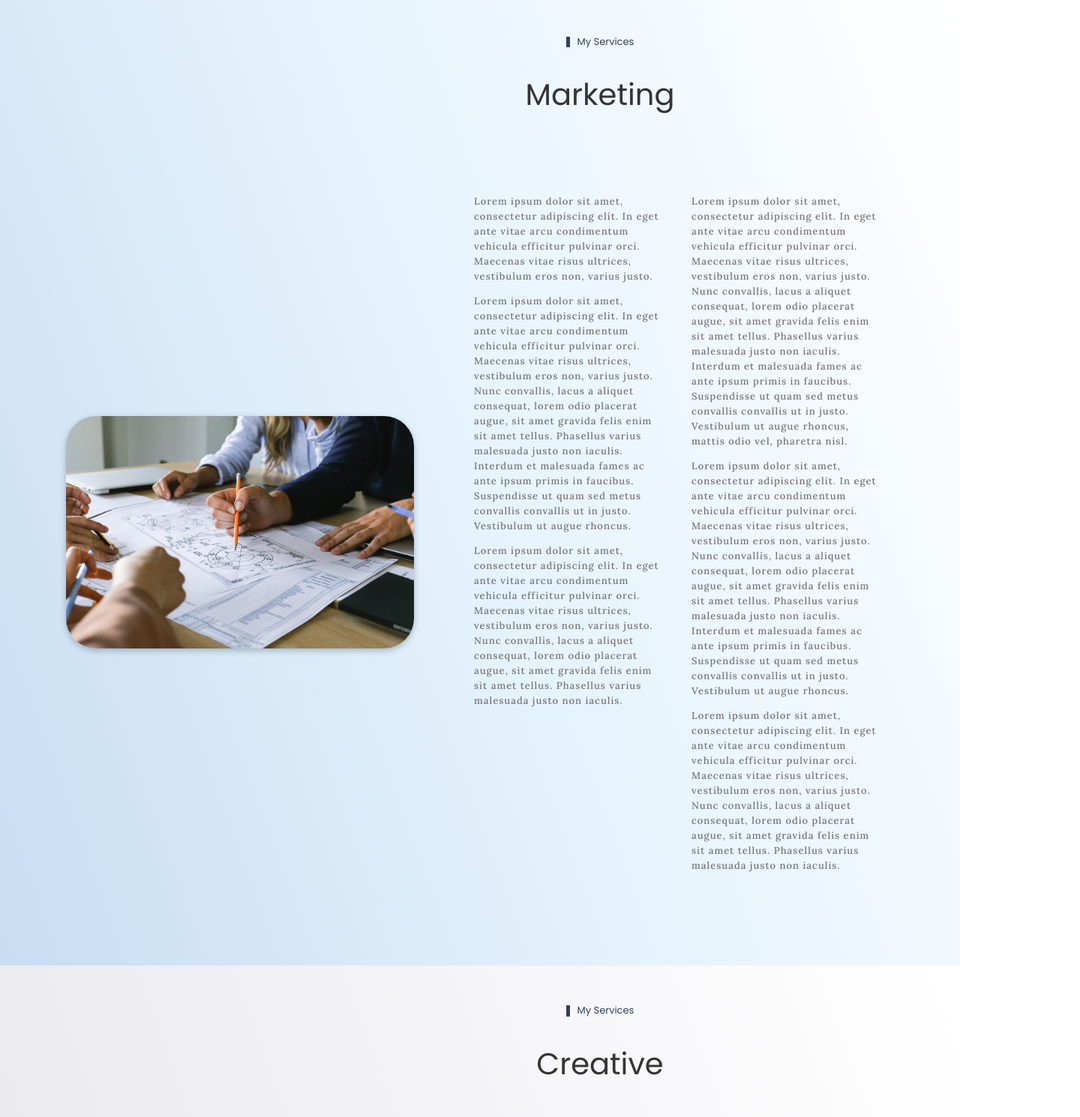
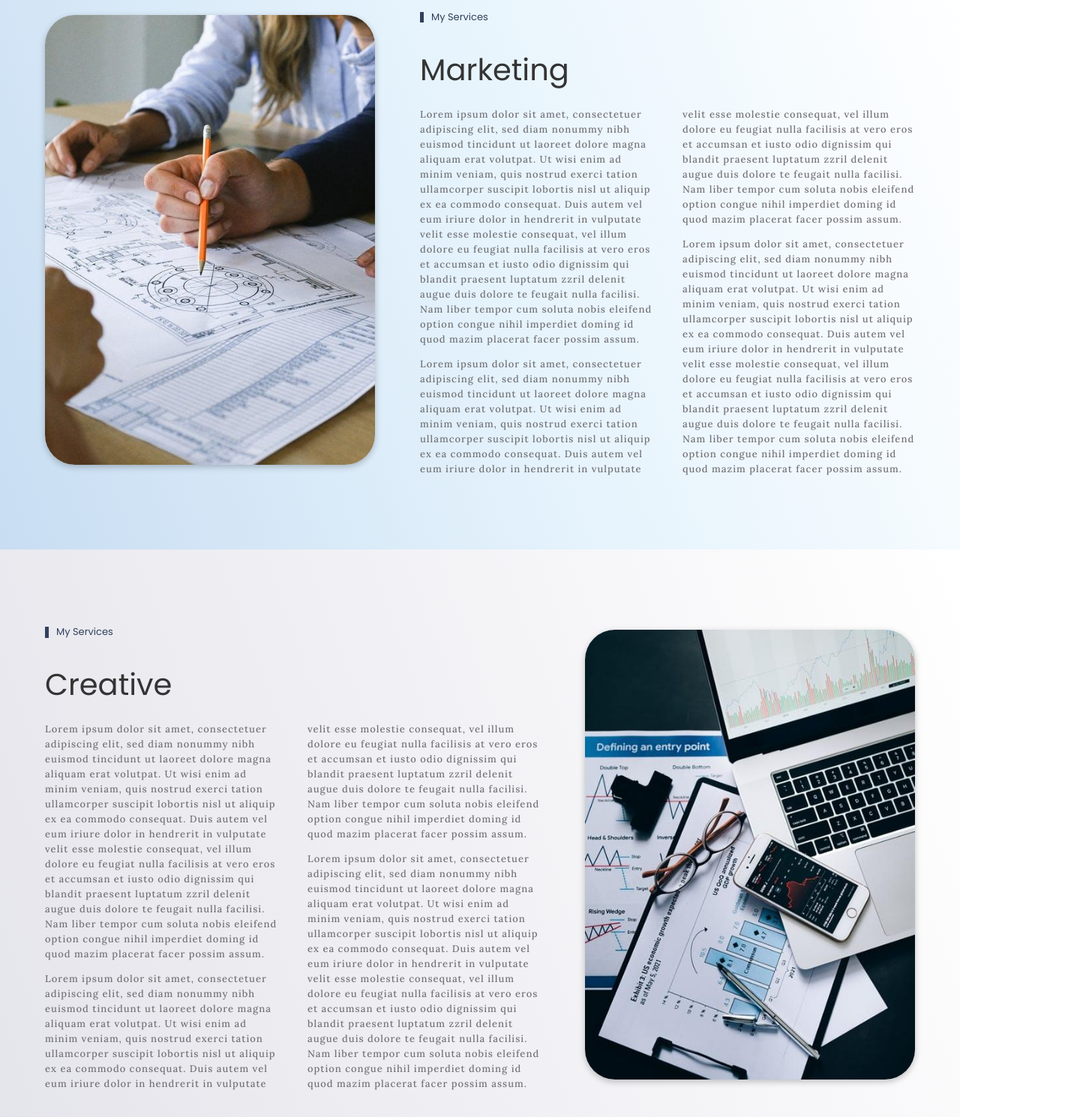
Before and after one commit to rslnafln/portfolio-theme, a website: page prod/services.html in a window 1280 px wide. Shown: the part 850-2340 px from the top of the page at 75% size, 1440 px wide, since content can reach past the window. Drawn offline with Linux system fonts and the light colour scheme.

Commit message:
Page Services propre

```diff
--- a/dev/css/layout/_general.scss
+++ b/dev/css/layout/_general.scss
@@ -22,6 +22,14 @@ section:nth-of-type(2n) {
     .work & {
         display: flex;
         flex-direction: column;
+    }
+}
+
+// Un display flex pleine largeur avant wrapper
+.wide{
+    display: flex;
+    &--inverse{
+        flex-direction: row-reverse;
     }
 }
 
@@ -162,6 +170,15 @@ p {
     }
 }
 
+// COLUMNS
+.clmn-2{
+    column-count: 2;
+    column-gap: 40px;
+    p:first-child{
+        margin-top: 0;
+    }
+}
+
 /* footer */
 
 .footer {
--- a/dev/css/pages/_services.scss
+++ b/dev/css/pages/_services.scss
@@ -9,49 +9,45 @@
     //SECTION GROW & STAND OUT
 
     .grow-and-standout{
-        padding: 0;
-        .block-txtimg{
-            margin: 0;
-            padding-bottom: 50px;
-            gap: 0 180px;
-            flex-direction: row-reverse;
+        // padding: 0;
+
+
             .block-txtimg__image{
                 width: 50%;
                 img{
                     width: 100%;
-                    height: 600px;
+                    height: 800px;
                     border-radius: 0 0 0 40px;
+                    margin-top: -200px;
                 }
             }
             .block-txtimg__text{
                 padding: 0 80px 0 150px;
+                width: 100%;
             }
-        }
-    }
+}
+
     //SECTION MARKETING & CREATIVE
     .section-even, .section-odd{
         .heading{
-            margin-left: 160px;
+            align-items: unset;
         }
         .block-txtimg{
 
-        justify-content: center;
-
+        // justify-content: center;
+        .block-txtimg__text {
+            width: 60%;
+        }
         .block-txtimg__image{
             width: 40%;
-            aspect-ratio: 3/2;
+            // aspect-ratio: 3/2;
             img{
                 width: 100%;
-                height: 100%;
+                height: 600px;
+                aspect-ratio: 3/4;
             }
         }
-        .block-txtimg__text{
-            display: flex;
-            .txt1, .txt2{
-                width: 50%;
-                padding: 20px;
-            }
-        }
+
 
     }
     }
--- a/prod/services.html
+++ b/prod/services.html
@@ -34,88 +34,86 @@
   </header>
   <!-- SECTION GROW & STAND OUT -->
   <section class="grow-and-standout">
-    <div class="block-txtimg">
+<div class="wide wide--inverse">
+
     <div class="block-txtimg__image">
       <img alt="Grow and Stand Out" src="img/stand-out2.jpg">
     </div>
+
+    <div class="wrapper">
+    <div class="block-txtimg">
+
       <div class="block-txtimg__text">
         <h3>My Services</h3>
         <h1>Grow & Stand Out <br>From The Crowd</h1>
-        <p>Lorem ipsum dolor sit amet, consectetur adipiscing elit. In eget ante vitae arcu condimentum vehicula efficitur pulvinar orci. Maecenas vitae risus ultrices, vestibulum eros non, varius justo. Nunc convallis, lacus a aliquet consequat, lorem odio placerat augue, sit amet gravida felis enim sit amet tellus. Phasellus varius malesuada justo non iaculis. Interdum et malesuada fames ac ante ipsum primis in faucibus. Suspendisse ut quam sed metus convallis convallis ut in justo. Vestibulum ut augue rhoncus, mattis odio vel, pharetra nisl.</p>
-        <p>Lorem ipsum dolor sit amet, consectetur adipiscing elit. In eget ante vitae arcu condimentum vehicula efficitur pulvinar orci. Maecenas vitae risus ultrices, vestibulum eros non, varius justo. Nunc convallis, lacus a aliquet consequat, lorem odio placerat augue, sit amet gravida felis enim sit amet tellus. Phasellus varius malesuada justo non iaculis. Interdum et malesuada fames ac ante ipsum primis in faucibus. Suspendisse ut quam sed metus convallis convallis ut in justo. Vestibulum ut augue rhoncus, mattis odio vel, pharetra nisl.</p>
+        <p>Lorem ipsum dolor sit amet, consectetur adipiscing elit. In eget ante vitae arcu condimentum vehicula efficitur pulvinar orci. Maecenas vitae risus ultrices, vestibulum eros non, varius justo. Nunc convallis, lacus a aliquet consequat, lorem odio placerat augue, sit amet gravida felis enim sit amet tellus. Phasellus varius malesuada justo non iaculis. Interdum et malesuada fames ac ante ipsum primis in faucibus. Suspendisse ut quam sed metus convallis convallis ut in justo.
+
+        </p>
+        <p>Lorem ipsum dolor sit amet, consectetur adipiscing elit. In eget ante vitae arcu condimentum vehicula efficitur pulvinar orci. Maecenas vitae risus ultrices, vestibulum eros non, varius justo. Nunc convallis, lacus a aliquet consequat, lorem odio placerat augue, sit amet gravida felis enim sit amet tellus. Phasellus varius malesuada justo non iaculis. Interdum et malesuada fames ac ante ipsum primis in faucibus. Suspendisse ut quam sed metus convallis convallis ut in justo.
+
+        </p>
+        <p>Lorem ipsum dolor sit amet, consectetur adipiscing elit. In eget ante vitae arcu condimentum vehicula efficitur pulvinar orci. Maecenas vitae risus ultrices, vestibulum eros non, varius justo. Nunc convallis, lacus a aliquet consequat, lorem odio placerat augue, sit amet gravida felis enim sit amet tellus. Phasellus varius malesuada justo non iaculis. Interdum et malesuada fames ac ante ipsum primis in faucibus. Suspendisse ut quam sed metus convallis convallis ut in justo.
+
+        </p>
       </div>
     </div>
+  </div>
+
+</div>
+
   </section>
   <!-- SECTION MARKETING -->
-  <section class="section-even">
-    <div class="heading">
-      <h3>My Services</h3>
-      <h1>Marketing</h1>
-    </div>
+  <section class="marketing section-even">
+    <div class="wrapper">
+
     <div class="block-txtimg">
       <div class="block-txtimg__image">
         <img alt="Grow and Stand Out" src="img/service1.jpeg">
       </div>
       <div class="block-txtimg__text">
-        <div class="txt1">
+        <div class="heading">
+          <h3>My Services</h3>
+          <h1>Marketing</h1>
+        </div>
+        <div class="clmn-2">
         <p>
-          Lorem ipsum dolor sit amet, consectetur adipiscing elit. In eget ante vitae arcu condimentum vehicula efficitur pulvinar orci. Maecenas vitae risus ultrices, vestibulum eros non, varius justo.
+        Lorem ipsum dolor sit amet, consectetuer adipiscing elit, sed diam nonummy nibh euismod tincidunt ut laoreet dolore magna aliquam erat volutpat. Ut wisi enim ad minim veniam, quis nostrud exerci tation ullamcorper suscipit lobortis nisl ut aliquip ex ea commodo consequat. Duis autem vel eum iriure dolor in hendrerit in vulputate velit esse molestie consequat, vel illum dolore eu feugiat nulla facilisis at vero eros et accumsan et iusto odio dignissim qui blandit praesent luptatum zzril delenit augue duis dolore te feugait nulla facilisi. Nam liber tempor cum soluta nobis eleifend option congue nihil imperdiet doming id quod mazim placerat facer possim assum.
       </p>
       <p>
-          Lorem ipsum dolor sit amet, consectetur adipiscing elit. In eget ante vitae arcu condimentum vehicula efficitur pulvinar orci. Maecenas vitae risus ultrices, vestibulum eros non, varius justo. Nunc convallis, lacus a aliquet consequat, lorem odio placerat augue, sit amet gravida felis enim sit amet tellus. Phasellus varius malesuada justo non iaculis. Interdum et malesuada fames ac ante ipsum primis in faucibus. Suspendisse ut quam sed metus convallis convallis ut in justo. Vestibulum ut augue rhoncus.
+        Lorem ipsum dolor sit amet, consectetuer adipiscing elit, sed diam nonummy nibh euismod tincidunt ut laoreet dolore magna aliquam erat volutpat. Ut wisi enim ad minim veniam, quis nostrud exerci tation ullamcorper suscipit lobortis nisl ut aliquip ex ea commodo consequat. Duis autem vel eum iriure dolor in hendrerit in vulputate velit esse molestie consequat, vel illum dolore eu feugiat nulla facilisis at vero eros et accumsan et iusto odio dignissim qui blandit praesent luptatum zzril delenit augue duis dolore te feugait nulla facilisi. Nam liber tempor cum soluta nobis eleifend option congue nihil imperdiet doming id quod mazim placerat facer possim assum.
       </p>
       <p>
-          Lorem ipsum dolor sit amet, consectetur adipiscing elit. In eget ante vitae arcu condimentum vehicula efficitur pulvinar orci. Maecenas vitae risus ultrices, vestibulum eros non, varius justo. Nunc convallis, lacus a aliquet consequat, lorem odio placerat augue, sit amet gravida felis enim sit amet tellus. Phasellus varius malesuada justo non iaculis.
+        Lorem ipsum dolor sit amet, consectetuer adipiscing elit, sed diam nonummy nibh euismod tincidunt ut laoreet dolore magna aliquam erat volutpat. Ut wisi enim ad minim veniam, quis nostrud exerci tation ullamcorper suscipit lobortis nisl ut aliquip ex ea commodo consequat. Duis autem vel eum iriure dolor in hendrerit in vulputate velit esse molestie consequat, vel illum dolore eu feugiat nulla facilisis at vero eros et accumsan et iusto odio dignissim qui blandit praesent luptatum zzril delenit augue duis dolore te feugait nulla facilisi. Nam liber tempor cum soluta nobis eleifend option congue nihil imperdiet doming id quod mazim placerat facer possim assum.
 </p>
 </div>
-      <div class="txt2">
-
-        <p>
-          Lorem ipsum dolor sit amet, consectetur adipiscing elit. In eget ante vitae arcu condimentum vehicula efficitur pulvinar orci. Maecenas vitae risus ultrices, vestibulum eros non, varius justo. Nunc convallis, lacus a aliquet consequat, lorem odio placerat augue, sit amet gravida felis enim sit amet tellus. Phasellus varius malesuada justo non iaculis. Interdum et malesuada fames ac ante ipsum primis in faucibus. Suspendisse ut quam sed metus convallis convallis ut in justo. Vestibulum ut augue rhoncus, mattis odio vel, pharetra nisl.
-        </p>
-        <p>
-          Lorem ipsum dolor sit amet, consectetur adipiscing elit. In eget ante vitae arcu condimentum vehicula efficitur pulvinar orci. Maecenas vitae risus ultrices, vestibulum eros non, varius justo. Nunc convallis, lacus a aliquet consequat, lorem odio placerat augue, sit amet gravida felis enim sit amet tellus. Phasellus varius malesuada justo non iaculis. Interdum et malesuada fames ac ante ipsum primis in faucibus. Suspendisse ut quam sed metus convallis convallis ut in justo. Vestibulum ut augue rhoncus.
-        </p>
-        <p>
-          Lorem ipsum dolor sit amet, consectetur adipiscing elit. In eget ante vitae arcu condimentum vehicula efficitur pulvinar orci. Maecenas vitae risus ultrices, vestibulum eros non, varius justo. Nunc convallis, lacus a aliquet consequat, lorem odio placerat augue, sit amet gravida felis enim sit amet tellus. Phasellus varius malesuada justo non iaculis.
-        </p>
       </div>
     </div>
   </div>
   </section>
   <!-- SECTION CREATIVE -->
-  <section class="section-odd">
-    <div class="heading">
-      <h3>My Services</h3>
-      <h1>Creative</h1>
-    </div>
+  <section class="creative section-odd">
+    <div class="wrapper">
+
     <div class="block-txtimg">
       <div class="block-txtimg__image">
         <img alt="Grow and Stand Out" src="img/service2.jpeg">
       </div>
       <div class="block-txtimg__text">
-        <div class="txt1">
+        <div class="heading">
+          <h3>My Services</h3>
+          <h1>Creative</h1>
+        </div>
+        <div class="clmn-2">
         <p>
-          Lorem ipsum dolor sit amet, consectetur adipiscing elit. In eget ante vitae arcu condimentum vehicula efficitur pulvinar orci. Maecenas vitae risus ultrices, vestibulum eros non, varius justo.
+        Lorem ipsum dolor sit amet, consectetuer adipiscing elit, sed diam nonummy nibh euismod tincidunt ut laoreet dolore magna aliquam erat volutpat. Ut wisi enim ad minim veniam, quis nostrud exerci tation ullamcorper suscipit lobortis nisl ut aliquip ex ea commodo consequat. Duis autem vel eum iriure dolor in hendrerit in vulputate velit esse molestie consequat, vel illum dolore eu feugiat nulla facilisis at vero eros et accumsan et iusto odio dignissim qui blandit praesent luptatum zzril delenit augue duis dolore te feugait nulla facilisi. Nam liber tempor cum soluta nobis eleifend option congue nihil imperdiet doming id quod mazim placerat facer possim assum.
       </p>
       <p>
-          Lorem ipsum dolor sit amet, consectetur adipiscing elit. In eget ante vitae arcu condimentum vehicula efficitur pulvinar orci. Maecenas vitae risus ultrices, vestibulum eros non, varius justo. Nunc convallis, lacus a aliquet consequat, lorem odio placerat augue, sit amet gravida felis enim sit amet tellus. Phasellus varius malesuada justo non iaculis. Interdum et malesuada fames ac ante ipsum primis in faucibus. Suspendisse ut quam sed metus convallis convallis ut in justo. Vestibulum ut augue rhoncus.
+        Lorem ipsum dolor sit amet, consectetuer adipiscing elit, sed diam nonummy nibh euismod tincidunt ut laoreet dolore magna aliquam erat volutpat. Ut wisi enim ad minim veniam, quis nostrud exerci tation ullamcorper suscipit lobortis nisl ut aliquip ex ea commodo consequat. Duis autem vel eum iriure dolor in hendrerit in vulputate velit esse molestie consequat, vel illum dolore eu feugiat nulla facilisis at vero eros et accumsan et iusto odio dignissim qui blandit praesent luptatum zzril delenit augue duis dolore te feugait nulla facilisi. Nam liber tempor cum soluta nobis eleifend option congue nihil imperdiet doming id quod mazim placerat facer possim assum.
       </p>
       <p>
-          Lorem ipsum dolor sit amet, consectetur adipiscing elit. In eget ante vitae arcu condimentum vehicula efficitur pulvinar orci. Maecenas vitae risus ultrices, vestibulum eros non, varius justo. Nunc convallis, lacus a aliquet consequat, lorem odio placerat augue, sit amet gravida felis enim sit amet tellus. Phasellus varius malesuada justo non iaculis.
+        Lorem ipsum dolor sit amet, consectetuer adipiscing elit, sed diam nonummy nibh euismod tincidunt ut laoreet dolore magna aliquam erat volutpat. Ut wisi enim ad minim veniam, quis nostrud exerci tation ullamcorper suscipit lobortis nisl ut aliquip ex ea commodo consequat. Duis autem vel eum iriure dolor in hendrerit in vulputate velit esse molestie consequat, vel illum dolore eu feugiat nulla facilisis at vero eros et accumsan et iusto odio dignissim qui blandit praesent luptatum zzril delenit augue duis dolore te feugait nulla facilisi. Nam liber tempor cum soluta nobis eleifend option congue nihil imperdiet doming id quod mazim placerat facer possim assum.
 </p>
 </div>
-      <div class="txt2">
-
-        <p>
-          Lorem ipsum dolor sit amet, consectetur adipiscing elit. In eget ante vitae arcu condimentum vehicula efficitur pulvinar orci. Maecenas vitae risus ultrices, vestibulum eros non, varius justo. Nunc convallis, lacus a aliquet consequat, lorem odio placerat augue, sit amet gravida felis enim sit amet tellus. Phasellus varius malesuada justo non iaculis. Interdum et malesuada fames ac ante ipsum primis in faucibus. Suspendisse ut quam sed metus convallis convallis ut in justo. Vestibulum ut augue rhoncus, mattis odio vel, pharetra nisl.
-        </p>
-        <p>
-          Lorem ipsum dolor sit amet, consectetur adipiscing elit. In eget ante vitae arcu condimentum vehicula efficitur pulvinar orci. Maecenas vitae risus ultrices, vestibulum eros non, varius justo. Nunc convallis, lacus a aliquet consequat, lorem odio placerat augue, sit amet gravida felis enim sit amet tellus. Phasellus varius malesuada justo non iaculis. Interdum et malesuada fames ac ante ipsum primis in faucibus. Suspendisse ut quam sed metus convallis convallis ut in justo. Vestibulum ut augue rhoncus.
-        </p>
-        <p>
-          Lorem ipsum dolor sit amet, consectetur adipiscing elit. In eget ante vitae arcu condimentum vehicula efficitur pulvinar orci. Maecenas vitae risus ultrices, vestibulum eros non, varius justo. Nunc convallis, lacus a aliquet consequat, lorem odio placerat augue, sit amet gravida felis enim sit amet tellus. Phasellus varius malesuada justo non iaculis.
-        </p>
       </div>
     </div>
   </div>
@@ -126,6 +124,7 @@
 
 <!-- SECTION TALK -->
 <div class="talk">
+  <div class="wrapper">
   <div class="overlay">
     <div class="heading heading--white">
       <h3>let's talk</h3>
@@ -133,6 +132,7 @@
       <h1>Your digital presence is about to take off</h1>
       <p>Lorem impsum dolor sit amet, consectetur adipiscing elit, sed do eiusmod tempor incididunt ut labore et dolore magna aliqua. Ut Enim ad minim. Lorem impsum dolor sit amet, consectetur adipiscing elit, sed do eiusmod tempor incididunt ut labore et dolore magna aliqua. Ut Enim ad minim.</p>
       <button class="button button--pink"><a href="#">Learn More</a></button>
+    </div>
   </div>
 </div>
 </div>
```
Also changed, not shown: dev/services.html (+43 -43 lines), prod/css/styles.min.css, 1 other file. Lines whose indentation alone changed are shown as unchanged.
